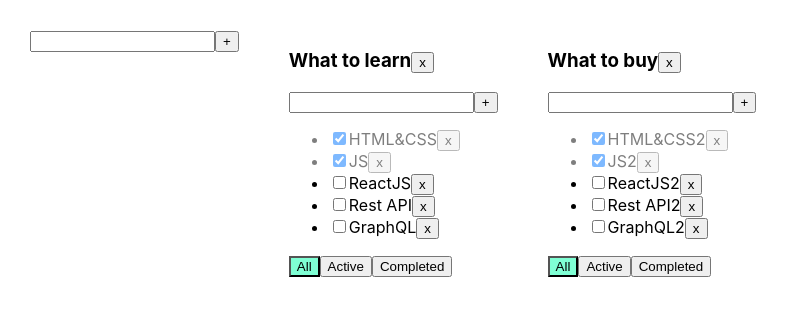
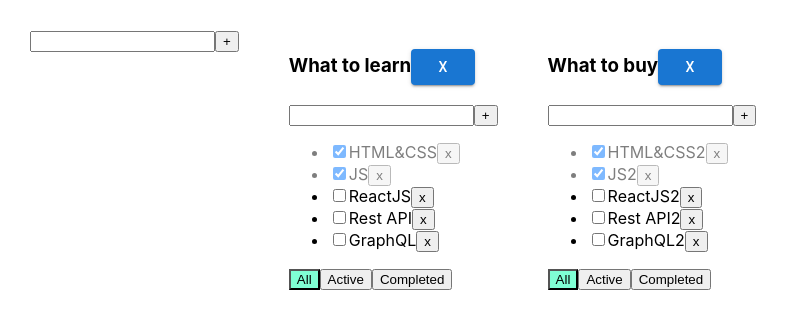
Before and after one commit to Anton1919/todolist-inc, a React (Create React App) app: page / in a window 1280 px wide. Shown: the top 328 px of the page, without its empty margins (0-789 px from the left). Built offline with nearby package versions, Linux system fonts and the light colour scheme.

Commit message:
add material UI

```diff
--- a/package.json
+++ b/package.json
@@ -3,6 +3,10 @@
   "version": "0.1.0",
   "private": true,
   "dependencies": {
+    "@emotion/react": "^11.10.5",
+    "@emotion/styled": "^11.10.5",
+    "@mui/icons-material": "^5.11.0",
+    "@mui/material": "^5.11.0",
     "@testing-library/jest-dom": "^5.14.1",
     "@testing-library/react": "^13.0.0",
     "@testing-library/user-event": "^13.2.1",
--- a/src/Todolist.tsx
+++ b/src/Todolist.tsx
@@ -2,6 +2,7 @@ import React, {ChangeEvent, KeyboardEvent, useState} from 'react';
 import {FilterValuesType} from './App';
 import {Input} from "./components/Input";
 import EditableSpan from "./components/EditableSpan";
+import {Button} from "@mui/material";
 
 export type TaskType = {
 	id: string
@@ -67,9 +68,9 @@ export function Todolist(props: PropsType) {
 	return <div>
 		<h3>{/*{props.title}*/}
 			<EditableSpan title={props.title} callback={upDateTodoListHandler}/>
-			<button onClick={removeTodoListHandler}>x</button>
+			{/*<button onClick={removeTodoListHandler}>X</button>*/}
 
-			{/*<Button variant="contained" onClick={removeTodolist}>x</Button>*/}
+			<Button variant="contained" onClick={removeTodoListHandler}>x</Button>
 
 		</h3>
 
```
Also changed, not shown: 1 other file (tests, documents, lock files or other folders).
